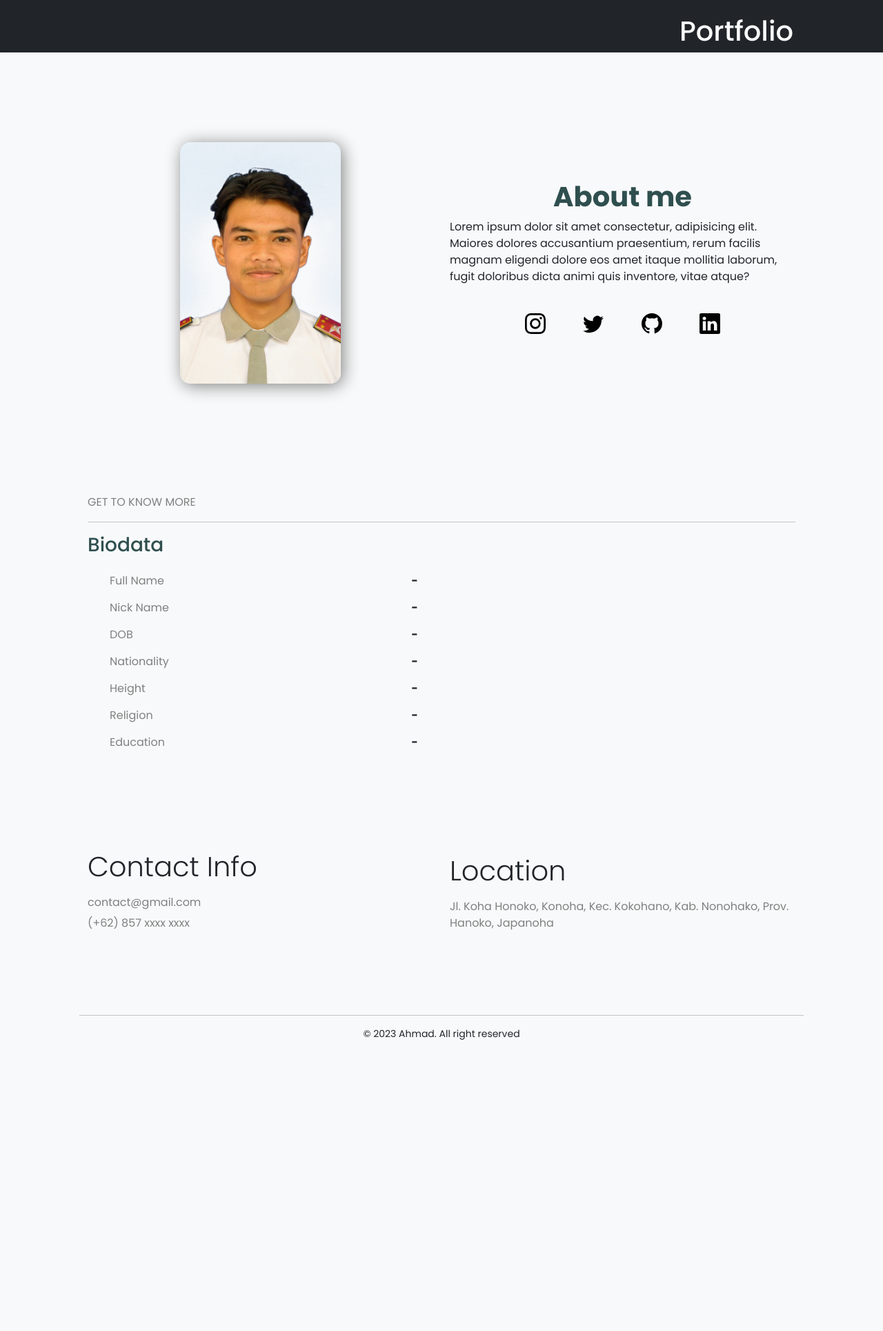
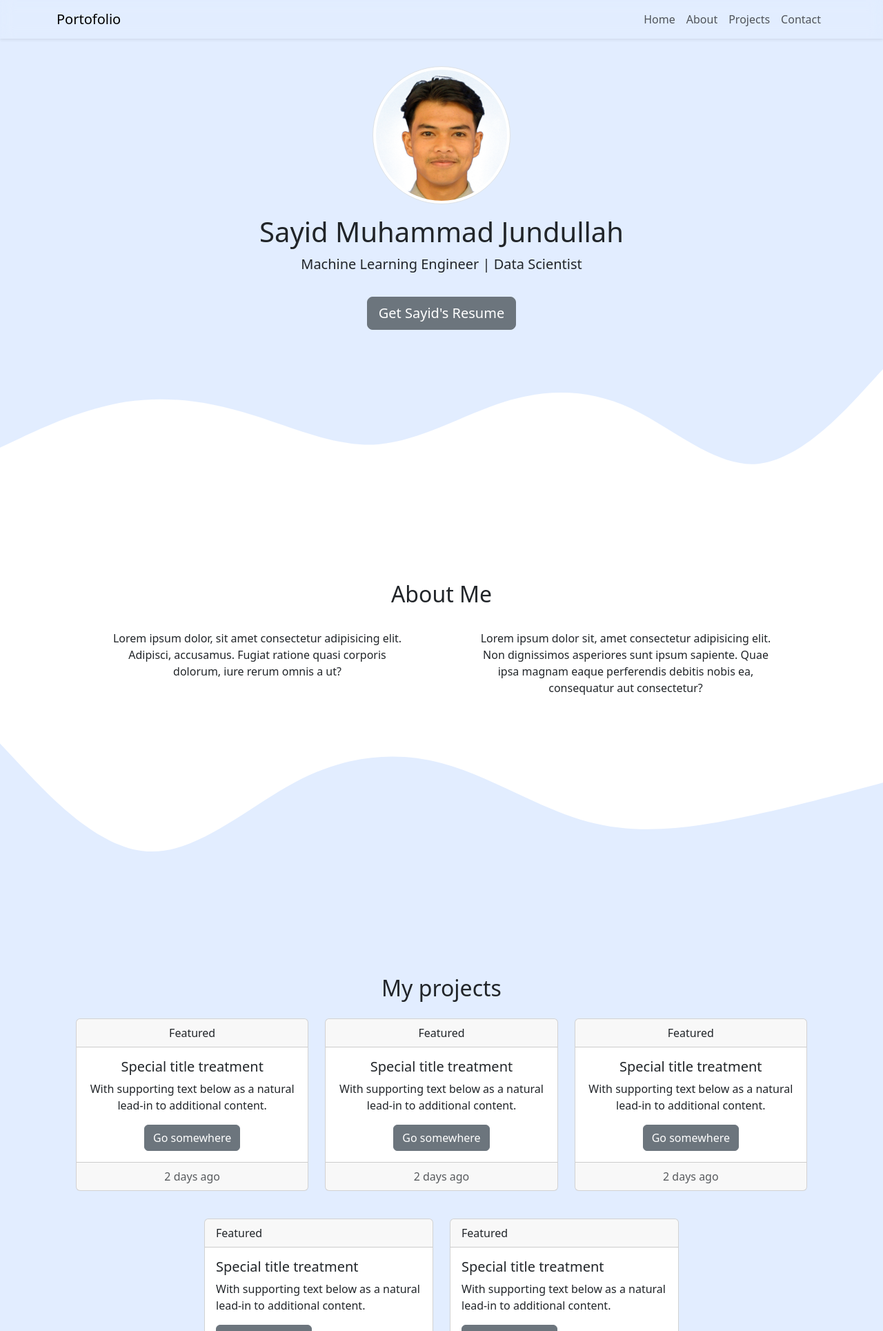
Before and after one commit to MuhammadJundullah/Portofolio, a PHP site: page / in a window 1280 px wide. Shown: the top 1929 px of the page at 69% size. Before the commit the page ends 1507 px from the top, so only its background shows below. Run offline with PHP 8.4, Linux system fonts and the light colour scheme.

Commit message:
Menggabungkan Portofolio baru dengan yang lama

```diff
--- a/index.html
+++ b/index.html
@@ -1,120 +1,193 @@
 <!DOCTYPE html>
 <html lang="en">
   <head>
-    <meta charset="UTF-8">
-    <meta http-equiv="X-UA-Compatible" content="IE=edge">
-    <meta name="viewport" content="width=device-width, initial-scale=1.0">
-    <title>Homepage - Portfolio</title>
-    <link rel=”icon” type="image/svg" href="img/chat-square-quote-fill.svg">
+    <meta charset="utf-8" />
+    <meta name="viewport" content="width=device-width, initial-scale=1" />
+    <title>Homepage</title>
+    <link href="https://cdn.jsdelivr.net/npm/bootstrap@5.3.3/dist/css/bootstrap.min.css" rel="stylesheet" integrity="sha384-QWTKZyjpPEjISv5WaRU9OFeRpok6YctnYmDr5pNlyT2bRjXh0JMhjY6hW+ALEwIH" crossorigin="anonymous" />
 
-    <!-- Bootstrap css -->
-    <link href="https://cdn.jsdelivr.net/npm/bootstrap@5.3.0-alpha1/dist/css/bootstrap.min.css" rel="stylesheet" integrity="sha384-GLhlTQ8iRABdZLl6O3oVMWSktQOp6b7In1Zl3/Jr59b6EGGoI1aFkw7cmDA6j6gD" crossorigin="anonymous">
-    <link rel="stylesheet" href="https://cdn.jsdelivr.net/npm/bootstrap-icons@1.10.3/font/bootstrap-icons.css">
-    <link rel="stylesheet" href="style.css">
+    <!-- My CSS -->
+    <link rel="stylesheet" href="style.css" />
   </head>
 
-<body class="bg-light">
-
-<!-- start navbar -->
-<nav>
-  <div class="navbar bg-dark">
-    <div class="container nav-container">
-        <input class="checkbox" type="checkbox" name="" id="" />
-        <div class="tab">
-          <li>Home</li>
-          <li>Gallery</li>
-        </div>
-      <div class="logo text-light mt-2">
-        <h1>Portfolio</h1>
-      </div>
-      <div class="dropdown-menu">
-        <li><a href="/">Home</a></li>
-        <li><a href="/gallery/">Gallery</a></li>
+  <body id="home">
+    <!-- Navbar -->
+    <nav class="navbar navbar-expand-lg navbar-light bg-transparent shadow-sm fixed-top">
+      <div class="container">
+        <a class="navbar-brand" href="#">Portofolio</a>
+        <button class="navbar-toggler" type="button" data-bs-toggle="collapse" data-bs-target="#navbarNav" aria-controls="navbarNav" aria-expanded="false" aria-label="Toggle navigation">
+          <span class="navbar-toggler-icon"></span>
+        </button>
+        <div class="collapse navbar-collapse" id="navbarNav">
+          <ul class="navbar-nav ms-auto">
+            <li class="nav-item">
+              <a class="nav-link" href="#home">Home</a>
+            </li>
+            <li class="nav-item">
+              <a class="nav-link" href="#about">About</a>
+            </li>
+            <li class="nav-item">
+              <a class="nav-link" href="#projects">Projects</a>
+            </li>
+            <li class="nav-item">
+              <a class="nav-link" href="#contact">Contact</a>
+            </li>
+          </ul>
         </div>
       </div>
     </nav>
-<!-- end navbar -->
+    <!-- Akhir Navbar -->
 
-<!-- start deskripsi dan image -->
-  <div class="container text-center mt-4">
-    <div class="row align-items-start" style="margin-top: 80px;">
+    <!-- Junbotron -->
+    <section class="jumbotron text-center">
+      <img src="img/square.png" alt="Sayid Muhammad Jundullah" width="200" class="rounded-circle img-thumbnail mb-3" />
+      <h1 class="display-6">Sayid Muhammad Jundullah</h1>
+      <p class="lead">Machine Learning Engineer | Data Scientist</p>
+      <a href="https://drive.google.com/file/d/1myLdUv8nd4rCmpYqE23wbmUxAXQAgVv-/view?usp=share_link"><button type="button" class="btn btn-secondary btn-lg mt-3">Get Sayid's Resume</button></a>
+      <svg xmlns="http://www.w3.org/2000/svg" viewBox="0 0 1440 320">
+        <path
+          fill="#fff"
+          fill-opacity="1"
+          d="M0,192L34.3,176C68.6,160,137,128,206,117.3C274.3,107,343,117,411,138.7C480,160,549,192,617,186.7C685.7,181,754,139,823,117.3C891.4,96,960,96,1029,128C1097.1,160,1166,224,1234,218.7C1302.9,213,1371,139,1406,101.3L1440,64L1440,320L1405.7,320C1371.4,320,1303,320,1234,320C1165.7,320,1097,320,1029,320C960,320,891,320,823,320C754.3,320,686,320,617,320C548.6,320,480,320,411,320C342.9,320,274,320,206,320C137.1,320,69,320,34,320L0,320Z"
+        ></path>
+      </svg>
+    </section>
+    <!-- Akhir Jumbotron -->
+
+    <!-- About -->
+    <section id="about">
+      <div class="container">
+        <div class="row text-center mb-3">
           <div class="col">
-        <img class="foto bg-light" src="img/edit.png" height= 350px style="margin: 10%; border-radius: 15px;" alt="Sayid Muhammad Jundullah">
+            <h2>About Me</h2>
           </div>
-      <div class="col" style="margin-top: 10%;">
-        <h1 class="display-6 fw-bold" style="color:darkslategrey;">About me</h1>
-        <p class="text-start" style="font-size: 100%;">Lorem ipsum dolor sit amet consectetur, adipisicing elit. Maiores dolores accusantium praesentium, rerum facilis magnam eligendi dolore eos amet itaque mollitia laborum, fugit doloribus dicta animi quis inventore, vitae atque?</p>
-        <!-- Instagram -->
-          <a class="sosmed" href="https://instagram.com/saed.m_" target="_blank"><img src="img/instagram.svg" alt="instagram" style="height: 30px; margin: 5%; "></a>
-        <!-- twitter -->
-          <a class="sosmed" href="https://twiter.com/muhammadjndllh" target="_blank"><img src="img/twitter.svg" alt="twitter" style="height: 30px; margin: 5%;"></a>
-        <!-- github -->
-          <a class="sosmed" href="https://github.com/muhammadjundullah" target="_blank"><img src="img/github.svg" alt="github" style="height: 30px; margin: 5%;"></a>
-        <!-- linkedin -->
-          <a class="sosmed" href="https://linkedin.com/in/sayidm" target="_blank"><img src="img/linkedin.svg" alt="linkedin" style="height: 30px; margin: 5%;"></a>
+        </div>
+        <div class="row text-center justify-content-around m-4">
+          <div class="col-md-5 mb-3">Lorem ipsum dolor, sit amet consectetur adipisicing elit. Adipisci, accusamus. Fugiat ratione quasi corporis dolorum, iure rerum omnis a ut?</div>
+          <div class="col-md-5 mb-3">Lorem ipsum dolor sit, amet consectetur adipisicing elit. Non dignissimos asperiores sunt ipsum sapiente. Quae ipsa magnam eaque perferendis debitis nobis ea, consequatur aut consectetur?</div>
+        </div>
+      </div>
+      <svg xmlns="http://www.w3.org/2000/svg" viewBox="0 0 1440 320">
+        <path
+          fill="#e2edff"
+          fill-opacity="1"
+          d="M0,32L40,74.7C80,117,160,203,240,208C320,213,400,139,480,96C560,53,640,43,720,64C800,85,880,139,960,160C1040,181,1120,171,1200,154.7C1280,139,1360,117,1400,106.7L1440,96L1440,320L1400,320C1360,320,1280,320,1200,320C1120,320,1040,320,960,320C880,320,800,320,720,320C640,320,560,320,480,320C400,320,320,320,240,320C160,320,80,320,40,320L0,320Z"
+        ></path>
+      </svg>
+    </section>
+    <!-- Akhir About -->
+
+    <!-- Project -->
+    <section id="projects">
+      <div class="container">
+        <div class="row text-center">
+          <div class="col">
+            <h2>My projects</h2>
+          </div>
+        </div>
+        <div class="row m-3">
+          <div class="col-md-4 mb-3">
+            <div class="card text-center">
+              <div class="card-header">Featured</div>
+              <div class="card-body">
+                <h5 class="card-title">Special title treatment</h5>
+                <p class="card-text">With supporting text below as a natural lead-in to additional content.</p>
+                <a href="#" class="btn btn-secondary">Go somewhere</a>
+              </div>
+              <div class="card-footer text-muted">2 days ago</div>
+            </div>
+          </div>
+          <div class="col-md-4 mb-3">
+            <div class="card text-center">
+              <div class="card-header">Featured</div>
+              <div class="card-body">
+                <h5 class="card-title">Special title treatment</h5>
+                <p class="card-text">With supporting text below as a natural lead-in to additional content.</p>
+                <a href="#" class="btn btn-secondary">Go somewhere</a>
+              </div>
+              <div class="card-footer text-muted">2 days ago</div>
+            </div>
+          </div>
+          <div class="col-md-4">
+            <div class="card text-center">
+              <div class="card-header">Featured</div>
+              <div class="card-body">
+                <h5 class="card-title">Special title treatment</h5>
+                <p class="card-text">With supporting text below as a natural lead-in to additional content.</p>
+                <a href="#" class="btn btn-secondary">Go somewhere</a>
+              </div>
+              <div class="card-footer text-muted">2 days ago</div>
             </div>
           </div>
         </div>
-  <!-- end deskripsi dan image -->
-
-  <!-- Biodata -->
-  <div class="container text-center" style="margin-top: 110px; border-radius: 5px;">
-    <p class="text-start" style="color: gray;">GET TO KNOW MORE</p>
-      <hr>
-        <div class="row align-items-center">
-          <h3 style="text-align: start; color: darkslategrey";>Biodata</h3>
-            <div class="col-5">
-              <ul style="list-style-type: none; text-align: left;">
-                <li class="biodata">Full Name</li>
-                <li class="biodata">Nick Name</li>
-                <li class="biodata">DOB</li>
-                <li class="biodata">Nationality</li>
-                <li class="biodata">Height</li>
-                <li class="biodata">Religion</li>
-                <li class="biodata">Education</li>
-              </ul>
+        <div class="row m-4 justify-content-center">
+          <div class="col-md-4 mb-3">
+            <div class="card">
+              <div class="card-header">Featured</div>
+              <div class="card-body">
+                <h5 class="card-title">Special title treatment</h5>
+                <p class="card-text">With supporting text below as a natural lead-in to additional content.</p>
+                <a href="#" class="btn btn-secondary">Go somewhere</a>
               </div>
-            <div class="col-5">
-              <ul style="list-style-type: none; text-align: left;">
-                <li class="biodataisi">-</li>
-                <li class="biodataisi">-</li>
-                <li class="biodataisi">-</li>
-                <li class="biodataisi">-</li>
-                <li class="biodataisi">-</li>
-                <li class="biodataisi">-</li>
-                <li class="biodataisi">-</li>
-              </ul>
             </div>
-            <div class="col-2">
+          </div>
+          <div class="col-md-4">
+            <div class="card">
+              <div class="card-header">Featured</div>
+              <div class="card-body">
+                <h5 class="card-title">Special title treatment</h5>
+                <p class="card-text">With supporting text below as a natural lead-in to additional content.</p>
+                <a href="#" class="btn btn-secondary">Go somewhere</a>
               </div>
             </div>
           </div>
         </div>
       </div>
+      <svg xmlns="http://www.w3.org/2000/svg" viewBox="0 0 1440 320">
+        <path
+          fill="#fff"
+          fill-opacity="1"
+          d="M0,160L48,144C96,128,192,96,288,112C384,128,480,192,576,186.7C672,181,768,107,864,64C960,21,1056,11,1152,21.3C1248,32,1344,64,1392,80L1440,96L1440,320L1392,320C1344,320,1248,320,1152,320C1056,320,960,320,864,320C768,320,672,320,576,320C480,320,384,320,288,320C192,320,96,320,48,320L0,320Z"
+        ></path>
+      </svg>
+    </section>
+    <!-- Akhir Project -->
 
-
-<!-- footer -->
-  <div class="container" style="margin-top: 10%; border-radius: 15px;">
-    <div class="row align-items-end">
+    <!-- Conctact -->
+    <section id="contact">
+      <div class="container">
+        <div class="row text-center mb-3">
           <div class="col">
-        <p class="display-6">Contact Info</p>
-        <p style="color: gray;">contact@gmail.com</p>
-        <p style="margin-top: -10px; color:gray;">(+62) 857 xxxx xxxx</p>
+            <h2>Contact Me</h2>
           </div>
-      <div class="col">
-        <p class="display-6">Location</p>
-        <p style="color: gray;">Jl. Koha Honoko, Konoha, Kec. Kokohano, Kab. Nonohako, Prov. Hanoko, Japanoha</p>
         </div>
-        <hr style="margin-top: 10%;">
-        <div class="copyright">
-          <p>&copy; 2023 Ahmad. All right reserved</p>
+        <div class="row justify-content-center mb-5">
+          <div class="col-md-6">
+            <form>
+              <div class="mb-3">
+                <label for="nama" class="form-label">Name</label>
+                <input type="text" class="form-control" id="name" aria-describedby="name" />
+              </div>
+              <div class="mb-3">
+                <label for="email" class="form-label">Email Address</label>
+                <input type="email" class="form-control" id="email" aria-describedby="email" />
+              </div>
+              <div class="mb-3">
+                <label for="exampleFormControlTextarea1" class="form-label">Message</label>
+                <textarea class="form-control" id="exampleFormControlTextarea1" rows="3"></textarea>
+              </div>
+              <button type="submit" class="btn btn-secondary">Sent</button>
+            </form>
           </div>
         </div>
       </div>
-  </div>
+    </section>
+    <!-- Akhir Contact -->
 
+    <!-- Footer -->
+    <p class="text-secondary small text-center">© 2024 Ahmad. All right reserved</p>
+    <!-- Akhir Footer -->
+
+    <script src="https://cdn.jsdelivr.net/npm/bootstrap@5.3.3/dist/js/bootstrap.bundle.min.js" integrity="sha384-YvpcrYf0tY3lHB60NNkmXc5s9fDVZLESaAA55NDzOxhy9GkcIdslK1eN7N6jIeHz" crossorigin="anonymous"></script>
   </body>
-
-<!-- Bootstrap js -->
-<script src="https://cdn.jsdelivr.net/npm/bootstrap@5.3.0-alpha1/dist/js/bootstrap.bundle.min.js" integrity="sha384-w76AqPfDkMBDXo30jS1Sgez6pr3x5MlQ1ZAGC+nuZB+EYdgRZgiwxhTBTkF7CXvN" crossorigin="anonymous"></script>
 </html>
--- a/style.css
+++ b/style.css
@@ -1,137 +1,18 @@
-@import url("https://fonts.googleapis.com/css2?family=Poppins:ital,wght@0,100;0,200;0,300;0,400;0,500;0,600;0,700;0,800;0,900;1,100;1,200;1,300;1,400;1,500;1,600;1,700;1,800;1,900&display=swap");
-
-* {
-  margin: 0;
-  padding: 0;
-  box-sizing: border-box;
+.jumbotron {
+  padding-top: 6rem;
+  background-color: #e2edff;
 }
 
-.sosmed :hover {
-  opacity: 0.6;
+#projects {
+  background-color: #e2edff;
 }
 
-.foto {
-  box-shadow: 3px 3px 25px gray;
-}
-
-.biodata {
-    margin-top: 15px;
-    color: gray;
-    font-size: 100%;
-}
-
-.biodataisi {
-    font-weight: bold;
-    margin-top: 15px;
-    font-size: 100%;
-}
-
-.copyright {
-    font-size: 14px;
-    text-align: center;
-    margin-bottom: 20px;
-}
-
-body {
-  font-family: "Poppins", sans-serif;
-}
-
-.container {
-  max-width: 1050px;
-  width: 90%;
-  margin: auto;
+section {
+  padding-top: 5rem;
 }
 
 .navbar {
-  width: 100%;
-  box-shadow: 0 1px 4px rgb(146 161 176 / 15%);
+  backdrop-filter: blur(10px);
+  -webkit-backdrop-filter: blur(10px);
+  background-color: rgba(255, 255, 255, 0.5);
 }
-
-.nav-container {
-  display: flex;
-  justify-content: space-between;
-  align-items: center;
-  height: 62px;
-}
-
-.navbar .menu-items {
-  display: flex;
-}
-
-.navbar .nav-container li {
-  list-style: none;
-}
-
-.navbar .nav-container a {
-  text-decoration: none;
-  color: #0e2431;
-  font-weight: 500;
-  font-size: 1.2rem;
-  padding: 0.7rem;
-}
-
-.navbar .nav-container a:hover{
-    font-weight: bolder;
-}
-
-.nav-container {
-  display: block;
-  position: relative;
-  height: 60px;
-}
-
-.nav-container .checkbox {
-  position: absolute;
-  display: block;
-  height: 32px;
-  width: 32px;
-  top: 20px;
-  left: 20px;
-  z-index: 5;
-  opacity: 0;
-  cursor: pointer;
-  filter: blur(10px);
-}
-
-.nav-container .hamburger-lines {
-  display: block;
-  height: 26px;
-  width: 32px;
-  position: absolute;
-  top: 17px;
-  left: 20px;
-  z-index: 2;
-  display: flex;
-  flex-direction: column;
-  justify-content: space-between;
-}
-
-.navbar .menu-items li {
-  margin-bottom: 1.2rem;
-  font-size: 1.5rem;
-  font-weight: 500;
-}
-
-.logo {
-  position: absolute;
-  top: 5px;
-  right: 15px;
-  font-size: 1.2rem;
-  color: #0e2431;
-}
-
-.nav-container input[type="checkbox"]:checked ~ .menu-items {
-  transform: translateX(0);
-}
-
-.nav-container input[type="checkbox"]:checked ~ .hamburger-lines .line1 {
-  transform: rotate(45deg);
-}
-
-.nav-container input[type="checkbox"]:checked ~ .hamburger-lines .line2 {
-  transform: scaleY(0);
-}
-
-.nav-container input[type="checkbox"]:checked ~ .hamburger-lines .line3 {
-  transform: rotate(-45deg);
-}
```
Also changed, not shown: old_porto/index.html (added, +120 -0 lines), old_porto/style.css (added, +137 -0 lines), README.md (added), img/Square.png (added), old_porto/gallery/index.html (renamed from gallery/index.html), old_porto/img/Sayid Muhammad Jundullah (SMA).jpg (added), old_porto/img/chat-square-quote-fill.svg (added), old_porto/img/edit.png (renamed from img/edit.png), old_porto/img/github.svg (added), old_porto/img/instagram.svg (added), old_porto/img/linkedin.svg (added), old_porto/img/twitter.svg (added), 2 other files. Lines whose indentation alone changed are shown as unchanged.
